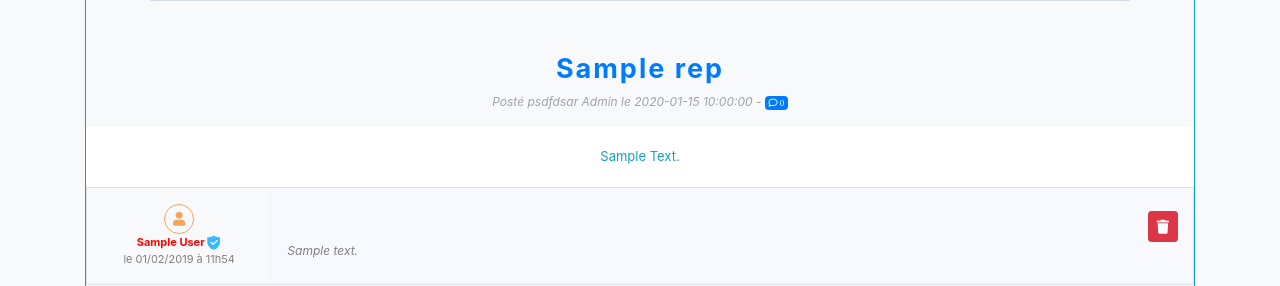
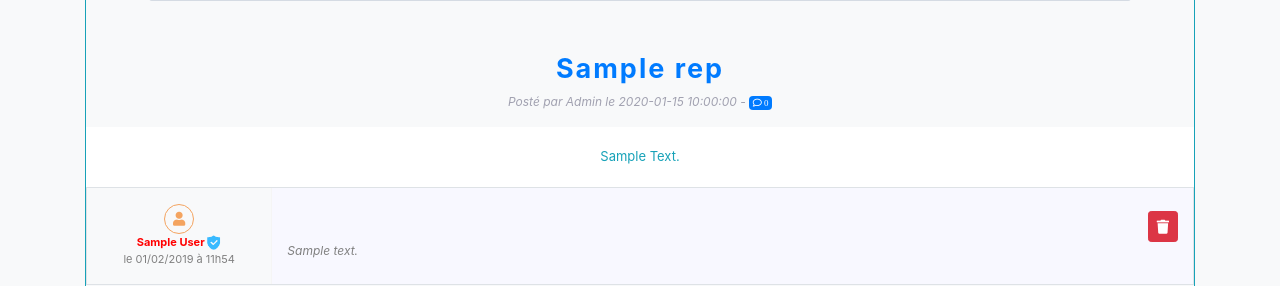
Before and after one commit to mclud/blog, a PHP site: template views/postView.php in a window 1280 px wide. Shown: the part 1187-1473 px from the top of the page. Run offline with PHP 8.4, Linux system fonts and the light colour scheme; the visitor is signed in with stand-in values (Sample User, id 1); tables that the repository leaves empty or names only in its code hold one stand-in row (values such as "Sample post"); the template is opened without the code that fills it: most values are stand-ins (such as "Sample title", 1, 10 or a date in 2020); grey boxes marked "Sample" are stand-in pictures; data that the repository does not hold is empty; some libraries are stand-ins or nearby versions.

Commit message:
postview fix

```diff
--- a/views/postView.php
+++ b/views/postView.php
@@ -10,7 +10,7 @@
     </div>
     <div class="d-flex justify-content-center flex-column">
         <h6 class="text-center post-title mt-1"><b><a href="index.php?action=viewPost&id="> <?php echo $rep['title']; ?> </a></b></h6>
-        <p class="text-center post-inf mb-2">Posté psdfdsar Admin le <?= $rep['createdAt']; ?> - <span class="badge badge-primary"><i class="far fa-comment"> 0 </i></span></p>
+        <p class="text-center post-inf mb-2">Posté par Admin le <?= $rep['createdAt']; ?> - <span class="badge badge-primary"><i class="far fa-comment"> 0 </i></span></p>
     </div>
     <div class="row bg-light">
     </div>
```
